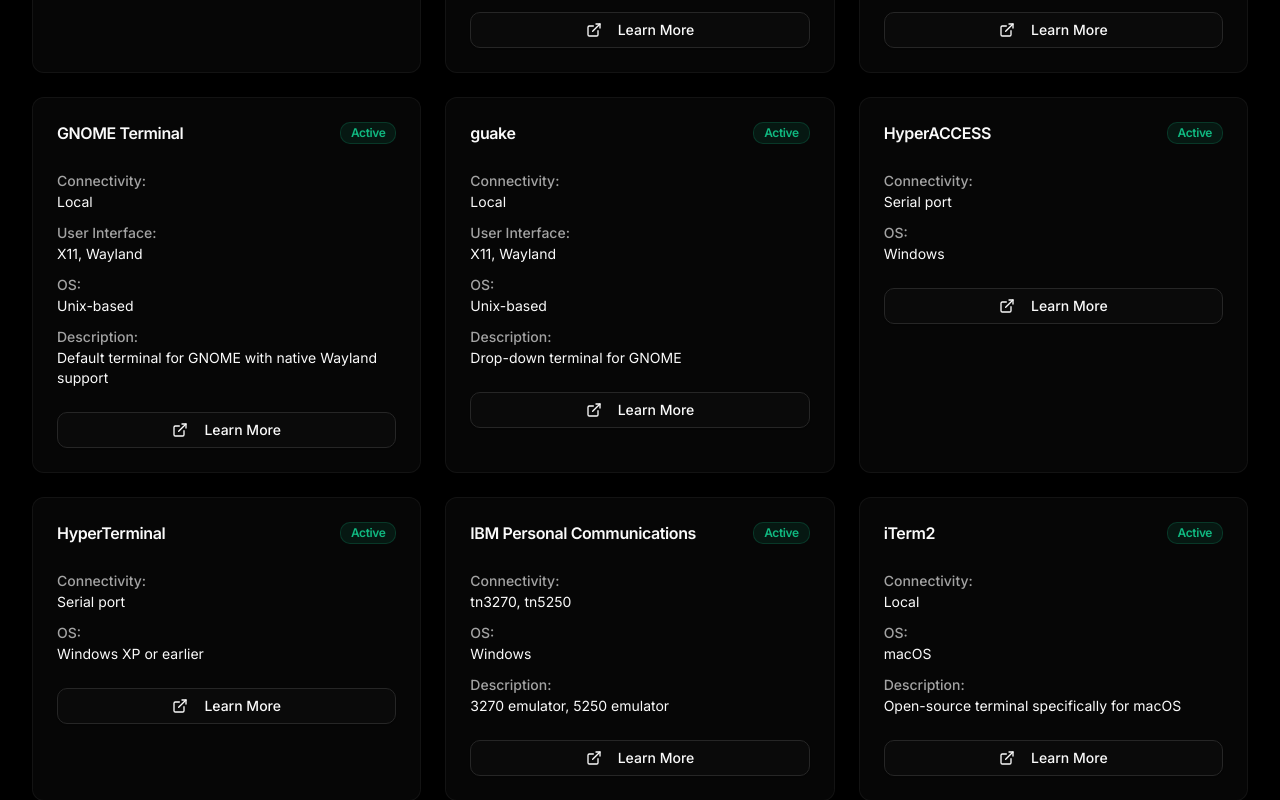
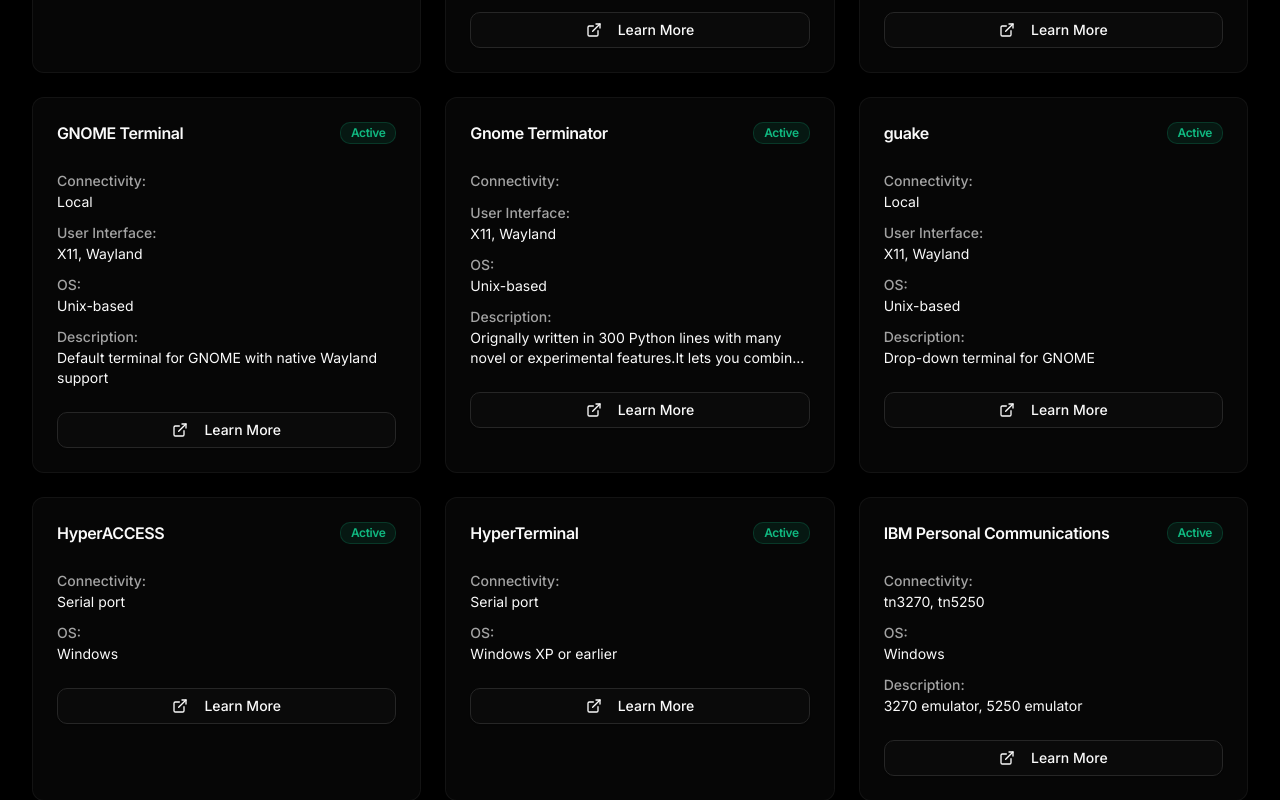
Before and after one commit to termui-sh/the-directory, a Next.js app: page / in a window 1280 px wide. Shown: the part 1520-2320 px from the top of the page. Built offline with nearby package versions, Linux system fonts and the light colour scheme.

Commit message:
Update page.tsx

```diff
--- a/app/page.tsx
+++ b/app/page.tsx
@@ -51,7 +51,7 @@ Telix	Character	Serial port		MS-DOS	Terminal emulator for MS-DOS (discontinued s
 Tera Term	Character	Serial port, Telnet, xmodem and SSH 1 & 2		Windows	Tera Term is an open-source, free, software terminal emulator for Windows
 Terminal	Default	Local		macOS	This is the default terminal application on macOS
 Terminate	Character	Serial port		MS-DOS	Terminal emulator for MS-DOS (discontinued since 1992)
-Terminator	Character		X11, Wayland	Unix-based	Orignally written in 300 Python lines with many novel or experimental features.It lets you combine and recombine terminals to suit the style you like.
+Gnome Terminator	Character		X11, Wayland	Unix-based	Orignally written in 300 Python lines with many novel or experimental features.It lets you combine and recombine terminals to suit the style you like.
 Termux	Character	Local		Android Tabby is an infinitely customizable cross-platform terminal app for local shells, serial, SSH and Telnet connections.
 Tilda	Character	Local SSH Telnet Serial	X11, Wayland	Unix-based	A GTK drop-down terminal
 Tilix Terminal	Character	Local	X11, Wayland	Unix-based	GTK3 tiling terminal emulator
```
